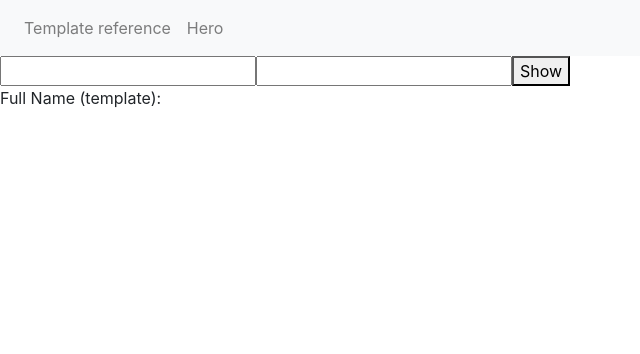
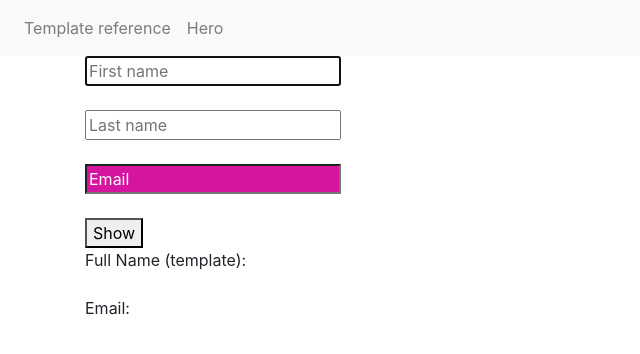
Before and after one commit to chinhphamvanvn/angular100day, an Angular app: page /template-reference in a window 1280 px wide. Shown: the top 354 px of the page, without its empty margins (0-640 px from the left). Built offline with nearby package versions, Linux system fonts and the light colour scheme.

Commit message:
viewChild and host listener event

```diff
--- a/src/app/components/template-reference/template-reference.component.html
+++ b/src/app/components/template-reference/template-reference.component.html
@@ -1,11 +1,15 @@
-<input type="text" #firstNameInput>
-<input type="text" #lastNameInput>
-<button (click)="show(lastNameInput)">Show</button>
+<div  class="container">
+    <input type="text" id="first-name" autofocus  #firstNameInput placeholder="First name"><br/><br/>
+    <input type="text" #lastNameInput placeholder="Last name"><br/><br/>
+    <input type="text" id="email"  #email placeholder="Email"><br/><br/>
+    <button (click)="show(lastNameInput)">Show</button>
 
 
 
-<ng-template #testingTemplate let-fullName="fullName">
-    <div>Full Name (template): {{fullName}}</div>
- </ng-template>
- <ng-container *ngTemplateOutlet="testingTemplate;context:ctx">
- </ng-container>
+    <ng-template #testingTemplate let-fullName="fullName">
+        <div>Full Name (template): {{fullName}}</div><br>
+        <div>Email: {{email.value}}</div>
+    </ng-template>
+    <ng-container *ngTemplateOutlet="testingTemplate;context:ctx">
+    </ng-container>
+</div>
--- a/src/app/components/template-reference/template-reference.component.scss
+++ b/src/app/components/template-reference/template-reference.component.scss
@@ -0,0 +1,4 @@
+#email::placeholder { /* Chrome, Firefox, Opera, Safari 10.1+ */
+    color: #fff;
+    opacity: 1; /* Firefox */
+  }
--- a/src/app/components/template-reference/template-reference.component.ts
+++ b/src/app/components/template-reference/template-reference.component.ts
@@ -1,25 +1,55 @@
-import { Component, OnInit, ViewChild, ElementRef } from '@angular/core';
+import { Component, OnInit, ViewChild, ElementRef, AfterViewInit, Renderer2, HostListener } from '@angular/core';
+
+export enum KEY_CODE {
+  ENTER = 13
+}
 
 @Component({
   selector: 'app-template-reference',
   templateUrl: './template-reference.component.html',
   styleUrls: ['./template-reference.component.scss']
 })
-export class TemplateReferenceComponent implements OnInit {
 
-  constructor() { }
+export class TemplateReferenceComponent implements OnInit, AfterViewInit {
+
+  constructor(private renderer: Renderer2) { }
   // Reference firstNameInput variable inside Component
- @ViewChild('firstNameInput', {static: false}) nameInputRef: ElementRef;
+  @ViewChild('firstNameInput', { static: false }) nameInputRef: ElementRef;
+  @ViewChild('email', { static: false }) emailVariable: ElementRef<HTMLInputElement>;
   fullName: string;
 
-   ctx = {fullName: ''};
+  ctx = { fullName: '' };
 
   ngOnInit() {
   }
 
-   show(lastName: HTMLInputElement) {
-      this.fullName = this.nameInputRef.nativeElement.value + ' ' + lastName.value;
-      this.ctx.fullName = this.fullName;
-   }
+  ngAfterViewInit() {
+    // ElementRef: { nativeElement: <input> }
+    console.log(this.emailVariable);
+
+    // Access the input object or DOM node
+    console.dir(this.emailVariable.nativeElement);
+
+    // Manipulate via Renderer2
+    this.renderer.setStyle(this.emailVariable.nativeElement, 'background', '#d515a0');
+  }
+
+  show(lastName: HTMLInputElement) {
+    this.fullName = this.nameInputRef.nativeElement.value + ' ' + lastName.value;
+    this.ctx.fullName = this.fullName;
+  }
+
+  showEmail() {
+    alert(this.emailVariable.nativeElement.value);
+  }
+
+  @HostListener('window:keyup', ['$event'])
+  keyEvent(event: KeyboardEvent) {
+    console.log(event);
+
+    if (event.keyCode === KEY_CODE.ENTER) {
+      this.showEmail();
+    }
+  }
 
 }
```
